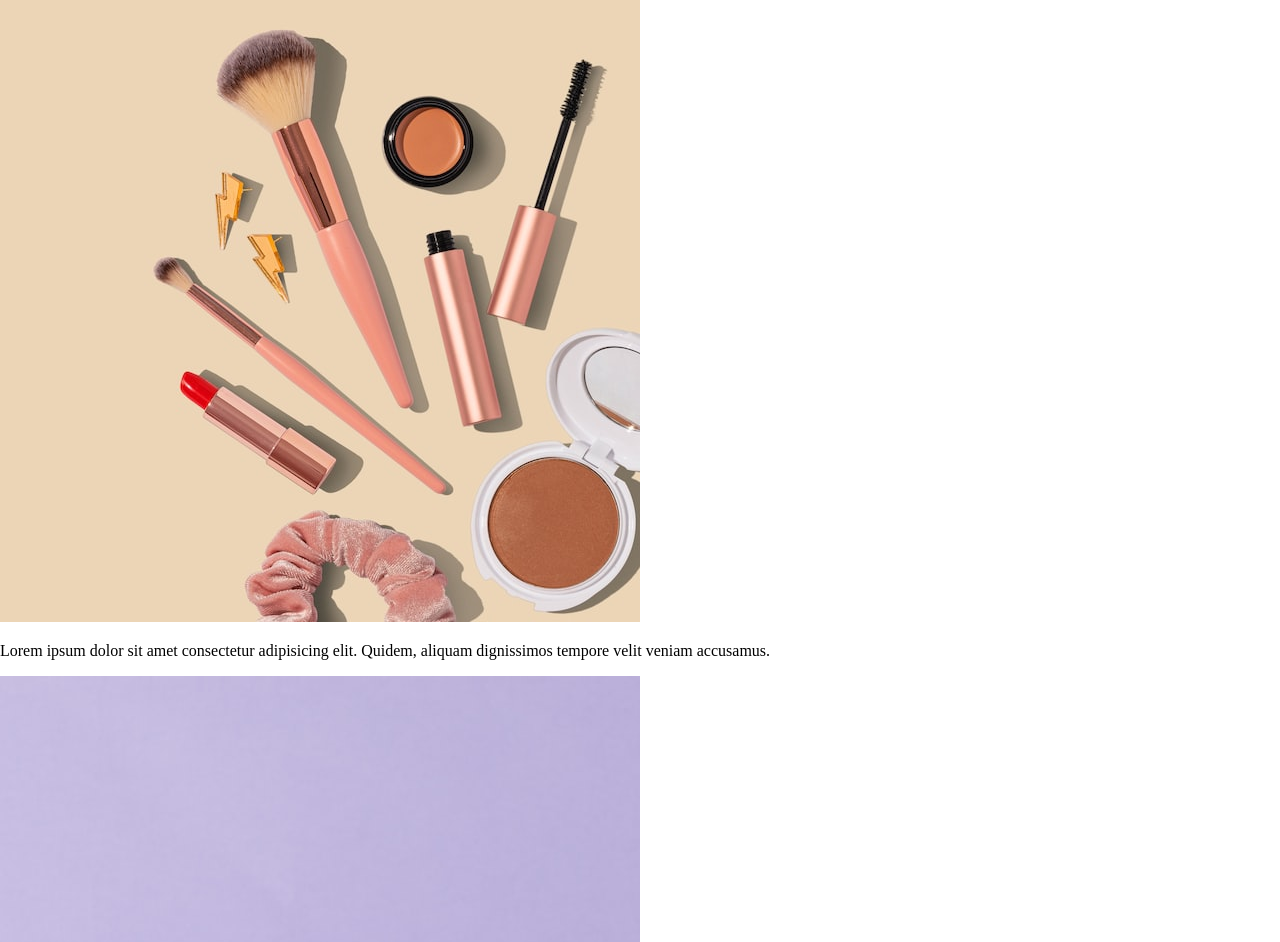
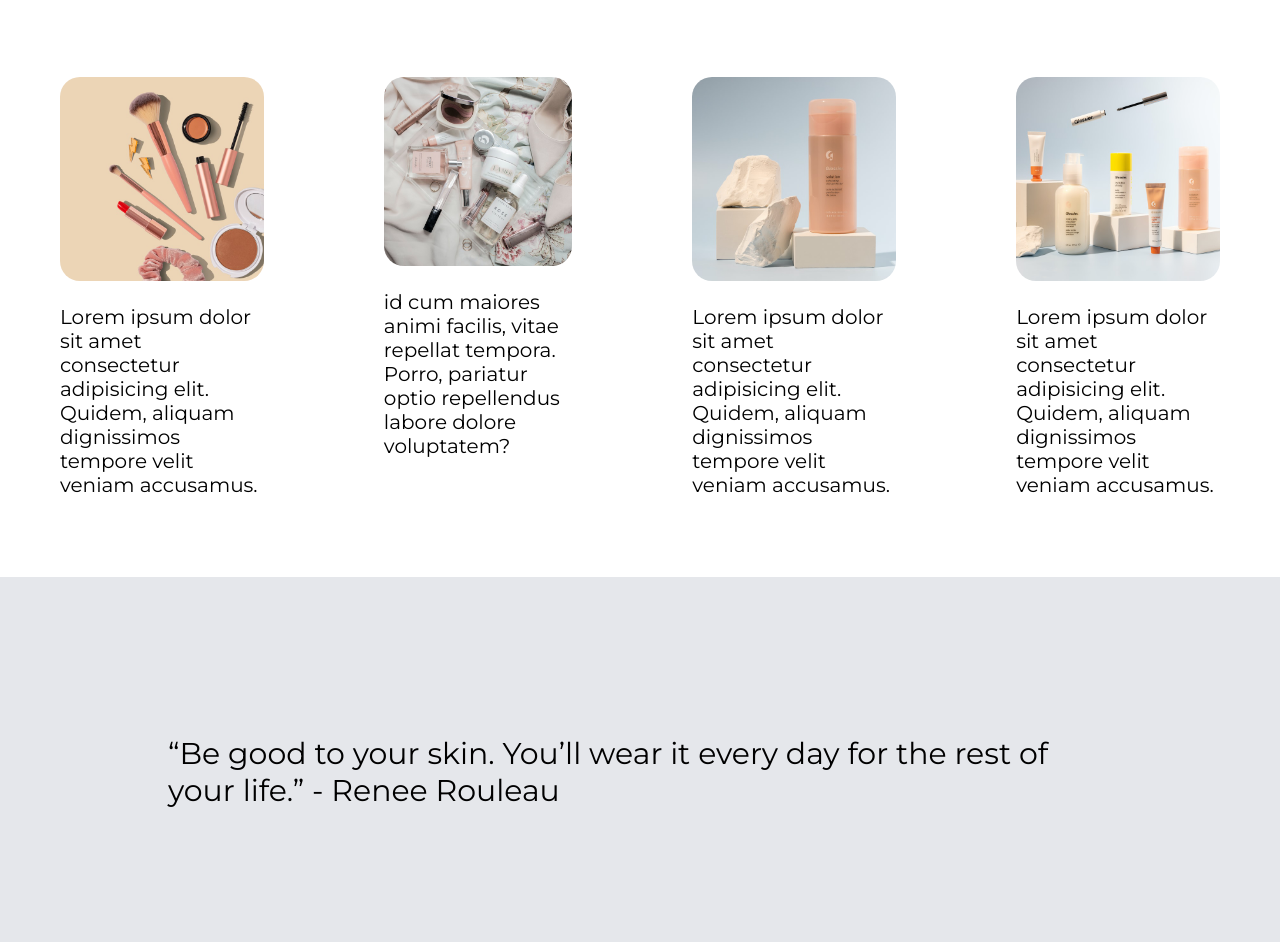
Before and after one commit to Olukay-05/Odin-Landing-Page, a plain HTML site: page index.html in a window 1280 px wide. Shown: the part 715-1657 px from the top of the page. Drawn offline with Linux system fonts and the light colour scheme.

Commit message:
Main Section Styled

```diff
--- a/index.html
+++ b/index.html
@@ -36,7 +36,7 @@
                 </p>
                 <p>SHOP THE GOOD STUFF</p>
 
-                <button class="sign-up">Sign up</button>
+                <button class="nav-links button ">Sign up</button>
             </div>
 
             <div class="heros">
@@ -52,30 +52,30 @@
         <h2>New In The Beauty Store</h2>
 
 
-        <div>
-            <div>
+        <div class="store-image-container">
+            <div class="store-image-content">
                 <img src="./assets/amy-shamblen-xwM61TPMlYk-unsplash.jpg">
                 <p>
                     Lorem ipsum dolor sit amet consectetur adipisicing elit.
                     Quidem, aliquam dignissimos tempore velit veniam accusamus.
                 </p>
             </div>
-            <div>
-                <img src="./assets/curology-DGH1u80sZik-unsplash.jpg">
+            <div class="store-image-content">
+                <img src="./assets/johanne-kristensen-XYkc3MfT7b4-unsplash.jpg">
                 <p>
                     id cum maiores animi facilis, vitae repellat tempora.
                     Porro, pariatur optio repellendus labore dolore voluptatem?
                 </p>
             </div>
-            <div>
+            <div class="store-image-content">
                 <img src="./assets/reuben-mansell-ZiiMjTnwohE-unsplash.jpg">
                 <p>
                     Lorem ipsum dolor sit amet consectetur adipisicing elit.
                     Quidem, aliquam dignissimos tempore velit veniam accusamus.
                 </p>
             </div>
-            <div>
-                <img src="./assets/karly-jones-jaV6cvSEqao-unsplash.jpg">
+            <div class="store-image-content">
+                <img src="./assets/reuben-mansell-nwOip8AOZz0-unsplash.jpg">
                 <p>
                     Lorem ipsum dolor sit amet consectetur adipisicing elit.
                     Quidem, aliquam dignissimos tempore velit veniam accusamus.
@@ -84,10 +84,12 @@
 
         </div>
 
-        <blockquote>
-            “Be good to your skin. You’ll wear it every day for the rest of your life.” - Renee Rouleau
-        </blockquote>
+        <div class="blockquote-container">
+            <blockquote>
+                “Be good to your skin. You’ll wear it every day for the rest of your life.” - Renee Rouleau
+            </blockquote>
 
+        </div>
 
     </main>
 
--- a/style.css
+++ b/style.css
@@ -5,8 +5,8 @@ body {
 
 header {
     display: block;
-    background-image: url("./assets/elsa-olofsson-Pm0K9Y3EPUc-unsplash.jpg");
-    background-size:cover;
+    /* background-image: url("./assets/elsa-olofsson-Pm0K9Y3EPUc-unsplash.jpg");
+    background-size:cover; */
 }
 
 .nav-container {
@@ -90,7 +90,8 @@ header {
 }
 
 .heros {
-    border-radius: 20%;
+
+    /* border-radius: 20%; */
     /* position: absolute; */
 }
 
@@ -103,5 +104,47 @@ header {
    height: auto;
    justify-content: center;
     align-items: center;
+    border-radius: 30px;
+
 
 }
+
+main h2 {
+    text-align: center;
+    font-family:'Montserrat', sans-serif;
+    font-size: 40px;
+}
+
+.store-image-container {
+    display: flex;
+    /* gap: 1px; */
+}
+
+.store-image-content {
+
+    justify-content: center;
+    margin: 60px 60px 60px 60px
+
+}
+
+.store-image-content img {
+    max-width: 100%;
+    border-radius: 20px;
+}
+
+.store-image-content p {
+    text-align:left;
+    width: 100%;
+    font-size: 20px;
+    font-family:'Montserrat', sans-serif;
+}
+
+.blockquote-container {
+    background-color: #e5e7eb;
+    padding: 10%;
+}
+
+.blockquote-container blockquote {
+    font-family:'Montserrat', sans-serif;
+    font-size: 30px;
+}
```
Also changed, not shown: assets/johanne-kristensen-XYkc3MfT7b4-unsplash.jpg (added), assets/reuben-mansell-nwOip8AOZz0-unsplash.jpg (added).
